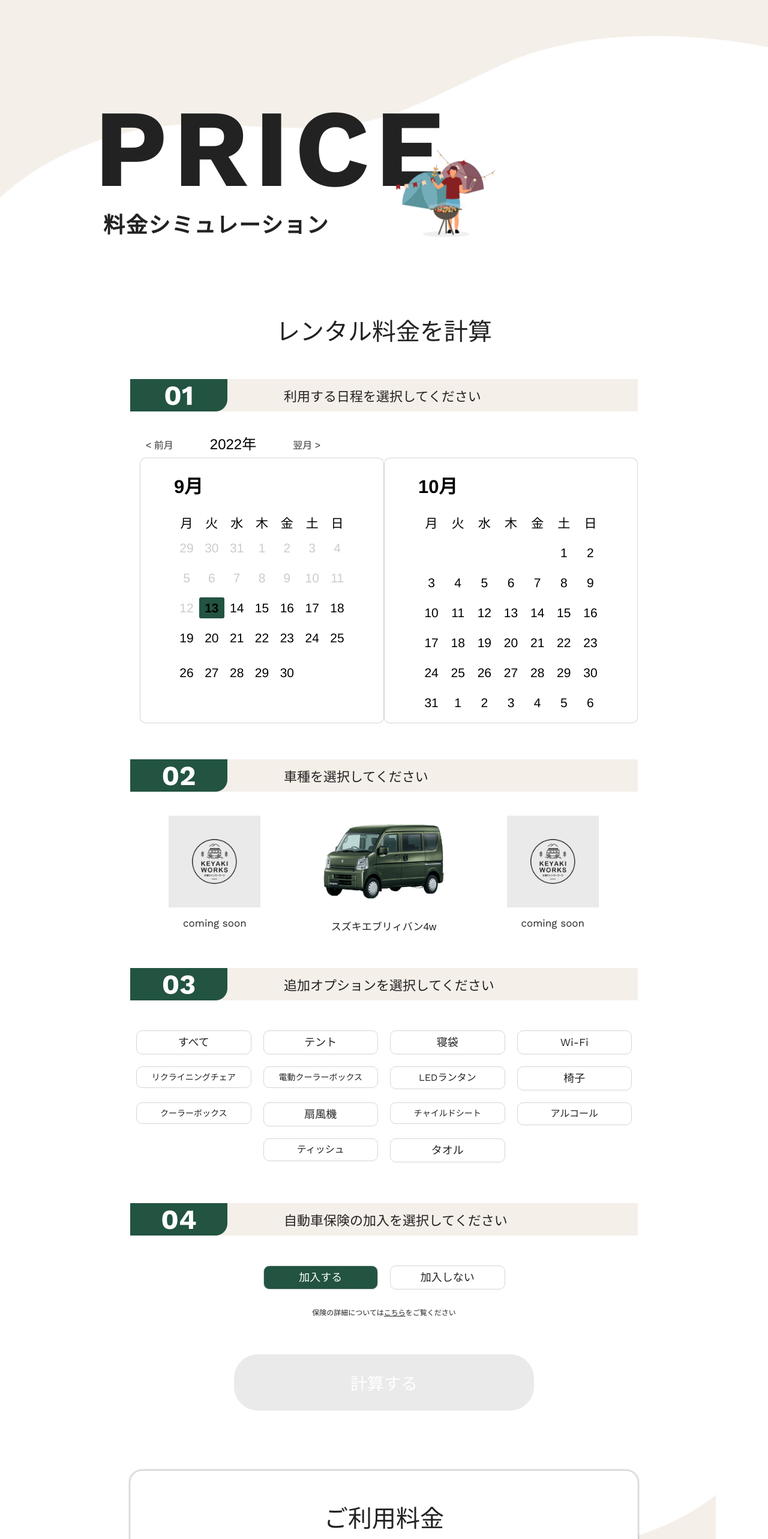
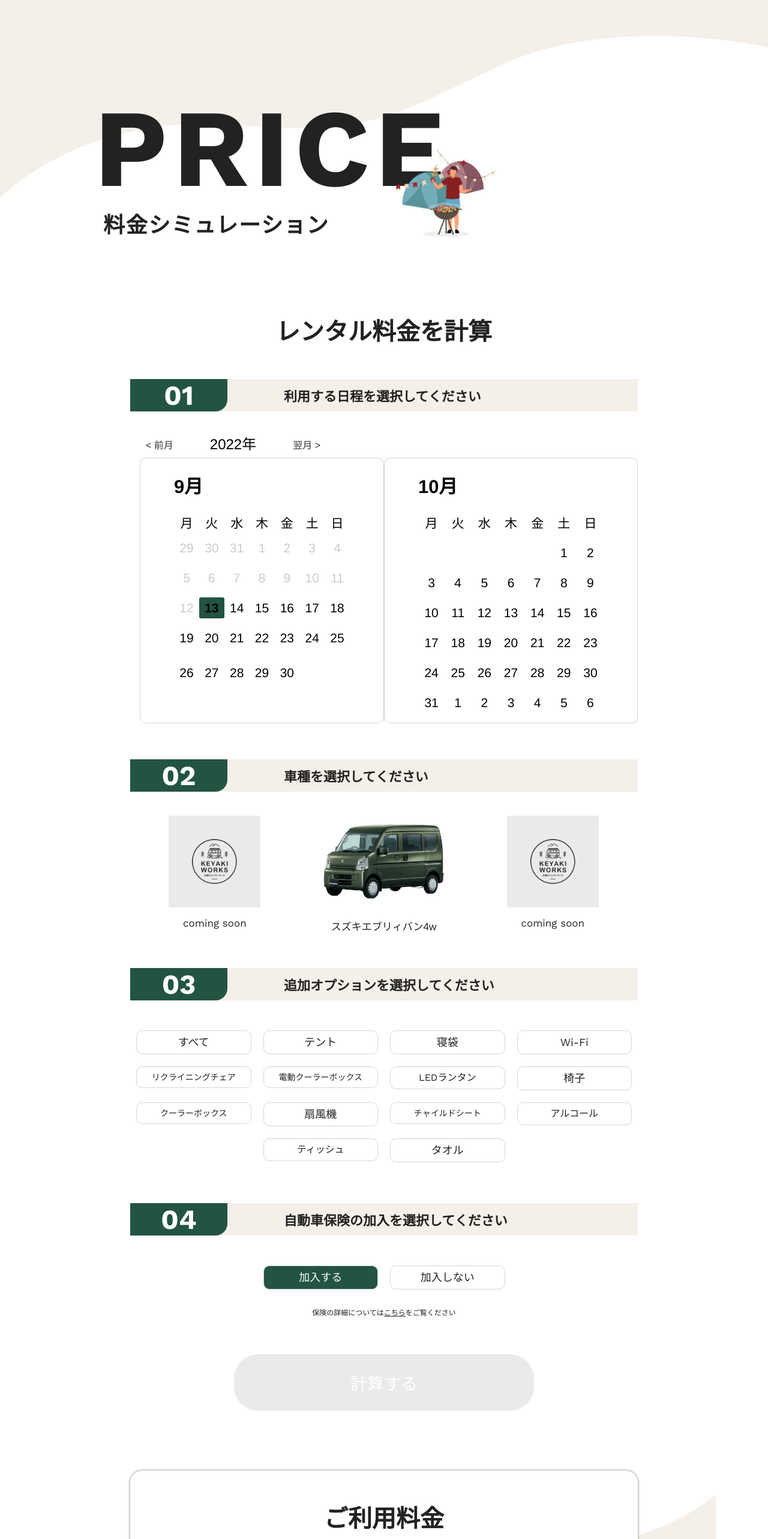
Before and after one commit to thorota/keikyan-price, a React (Create React App) app in the folder keikyan-app/: page / in a window 1280 px wide. Shown: the top 2566 px of the page at 60% size. Built offline with nearby package versions, Linux system fonts and the light colour scheme.

Commit message:
各タイトルのフォントウェイト修正

```diff
--- a/keikyan-app/public/css/App.css
+++ b/keikyan-app/public/css/App.css
@@ -81,6 +81,7 @@
 .l-price .p-price__title {
   font-size: 40px;
   text-align: center;
+  font-weight: bold;
 }
 
 .l-price .p-price__desc--title {
@@ -105,6 +106,7 @@
 .l-price .p-price__desc--heading {
   padding: 19px 0 0 94px;
   font-size: 22px;
+  font-weight: bold;
   width: calc(100% - 162px);
 }
 
@@ -337,6 +339,7 @@
 
 .l-price .p-price__calc-result--title {
   font-size: 40px;
+  font-weight: bold;
   margin-bottom: 38px;
 }
 
--- a/keikyan-app/public/css/main.css
+++ b/keikyan-app/public/css/main.css
@@ -401,6 +401,7 @@ select::-ms-expand {
 .l-price .p-price__title {
   font-size: 40px;
   text-align: center;
+  font-weight: bold;
 }
 
 .l-price .p-price__desc--title {
@@ -425,6 +426,7 @@ select::-ms-expand {
 .l-price .p-price__desc--heading {
   padding: 19px 0 0 94px;
   font-size: 22px;
+  font-weight: bold;
   width: calc(100% - 162px);
 }
 
@@ -657,6 +659,7 @@ select::-ms-expand {
 
 .l-price .p-price__calc-result--title {
   font-size: 40px;
+  font-weight: bold;
   margin-bottom: 38px;
 }
 
--- a/keikyan-app/src/scss/App.scss
+++ b/keikyan-app/src/scss/App.scss
@@ -106,6 +106,7 @@
     &__title {
       font-size: 40px;
       text-align: center;
+      font-weight: bold;
       @include sp {
         font-size: 24px;
       }
@@ -140,6 +141,7 @@
       &--heading {
         padding: 19px 0 0 94px;
         font-size: 22px;
+        font-weight: bold;
         width: calc(100% - 162px);
         @include sp {
           padding: 19px 47px 19px 33px;
@@ -394,6 +396,7 @@
         background-color: white;
         &--title {
           font-size: 40px;
+          font-weight: bold;
           margin-bottom: 38px;
           @include sp {
             font-size: 24px;
```
Also changed, not shown: 2 other files (tests, documents, lock files or other folders).
